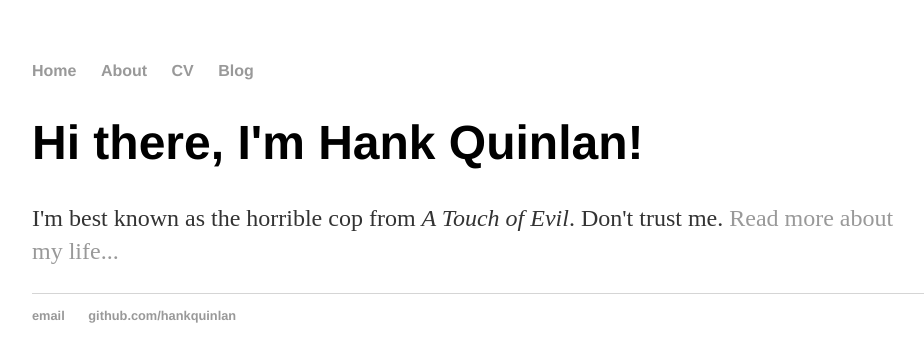
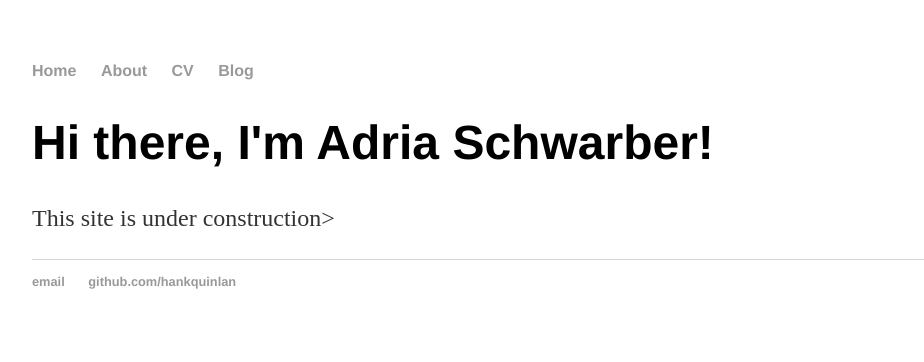
Before and after one commit to akschw04/akschw04.github.io, a Jekyll site: the page built from index.html, in a window 1280 px wide. Shown: the top 362 px of the page, without its empty margins (160-1084 px from the left). Built offline with Jekyll 4.4.1, drawn with Linux system fonts in a browser that asks for light colours.

```diff
--- a/about/index.html
+++ b/about/index.html
@@ -1,6 +1,6 @@
 ---
 layout: default
-title: About Hank Quinlan
+title: About Adria Schwarber
 ---
 
 		<div class="about">
--- a/blog/atom.xml
+++ b/blog/atom.xml
@@ -4,14 +4,14 @@ layout: feed
 <?xml version="1.0" encoding="utf-8"?>
 <feed xmlns="http://www.w3.org/2005/Atom">
 
- <title>Hank Quinlan's Blog</title>
+ <title>Adria Schwarber's Blog</title>
  <link href="http://hankquinlan.github.io/blog/atom.xml" rel="self"/>
  <link href="http://hankquinlan.github.io/blog"/>
  <updated>{{ site.time | date_to_xmlschema }}</updated>
  <id>http://hankquinlan.github.io/blog</id>
  <author>
-   <name>Hank Quinlan</name>
-   <email>hankquinlanhub@gmail.com</email>
+   <name>Adria Schwarber</name>
+   <email>adria.schwarber@gmail.com</email>
  </author>
 
  {% for post in site.posts %}
--- a/cv/index.html
+++ b/cv/index.html
@@ -5,13 +5,13 @@ title: CV of Your Name
 
 	<div class="cv">
 		<a href="#" class="download" title="Download CV as PDF">Download CV</a>
-					<h1>Hank Quinlan</h1>
+					<h1>Adria Schwarber</h1>
 					<address>
 					<strong>Affiliation</strong><br>
 					Street Address<br>
 					City State 12345<br>
 					<abbr title="phone">P:</abbr> (123) 456-7890<br>
-					<span class="obfuscate">youremailaddress@email.com</span>
+					<span class="obfuscate">adria.schwarber@gmail.com</span>
 					</address>
 
 					<h2>Select Publications</h2>
--- a/index.html
+++ b/index.html
@@ -1,9 +1,9 @@
 ---
 layout: default
-title: Hank Quinlan, Horrible Cop
+title: Adria Schwarber, Climate Scientist
 ---
 
 		<div class="blurb">
-			<h1>Hi there, I'm Hank Quinlan!</h1>
-			<p>I'm best known as the horrible cop from <em>A Touch of Evil</em>. Don't trust me. <a href="/about">Read more about my life...</a></p>
+			<h1>Hi there, I'm Adria Schwarber!</h1>
+			<p>This site is under construction></p>
 		</div>
```
Also changed, not shown: _posts/2014-04-30-hank-quinlan-site-launched.md (deleted, +0 -7 lines), _posts/2017-08-17-adria-schwarber-site-launched.md (added, +7 -0 lines).
